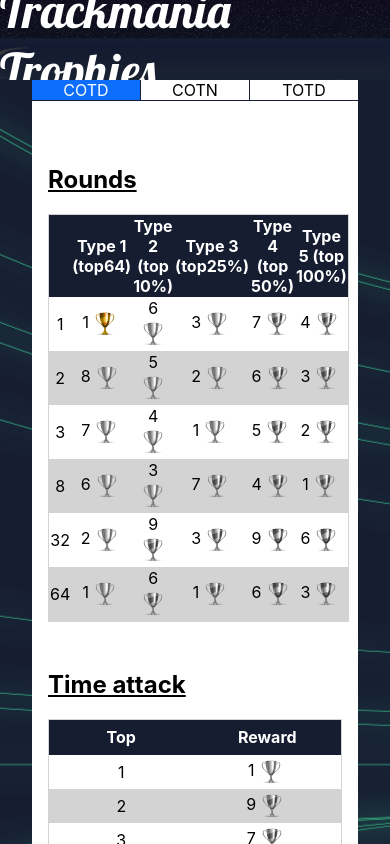
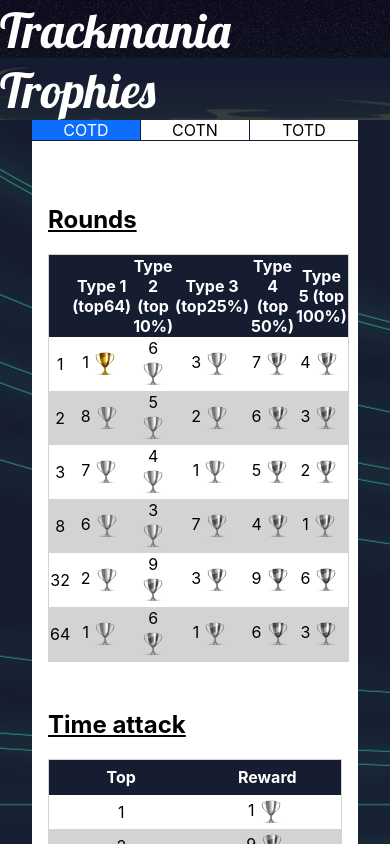
Before and after one commit to Shinestr8/ghp-test, a React (Create React App) app: page / in a window 390 px wide. Shown: the top 844 px of the page. Built offline with nearby package versions, Linux system fonts and the light colour scheme.

Commit message:
changed height to min height, better for small screens

```diff
--- a/src/App.css
+++ b/src/App.css
@@ -8,11 +8,10 @@
   /* background-color: #212529; */
   background-color: #161D31;
   color: white;
-  height: 5rem;
+  min-height: 5rem;
 }
 
 .wrapper{
-  /* background-color: rgb(230, 230, 230); */
   background-color: #161D31;
   flex-grow: 1;
 }
```
